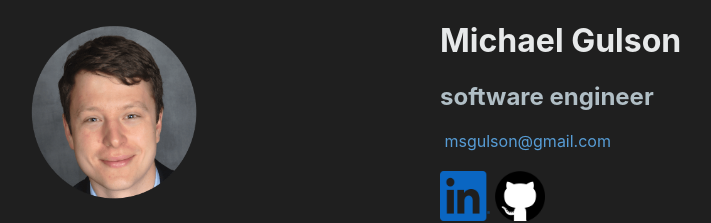
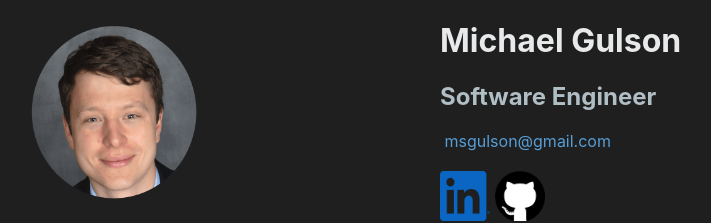
Before and after one commit to mgulson/personal-website, a React (Create React App) app: page / in a window 1280 px wide. Shown: the top 223 px of the page, without its empty margins (92-803 px from the left). Built offline with nearby package versions, Linux system fonts and the light colour scheme.

Commit message:
fix title again

```diff
--- a/src/components/Resume/Resume.js
+++ b/src/components/Resume/Resume.js
@@ -24,7 +24,7 @@ export default function Resume(){
           <div className='center'>
             <div className= 'center-text'>
               <h1> Michael Gulson</h1>
-              <h2> software engineer</h2> &nbsp;
+              <h2> Software Engineer</h2> &nbsp;
               <a href="mailto:msgulson@gmail.com">msgulson@gmail.com</a>
               <br></br><br></br>
               <a href="https://www.linkedin.com/in/michael-gulson-578270111" target="_blank">
```
